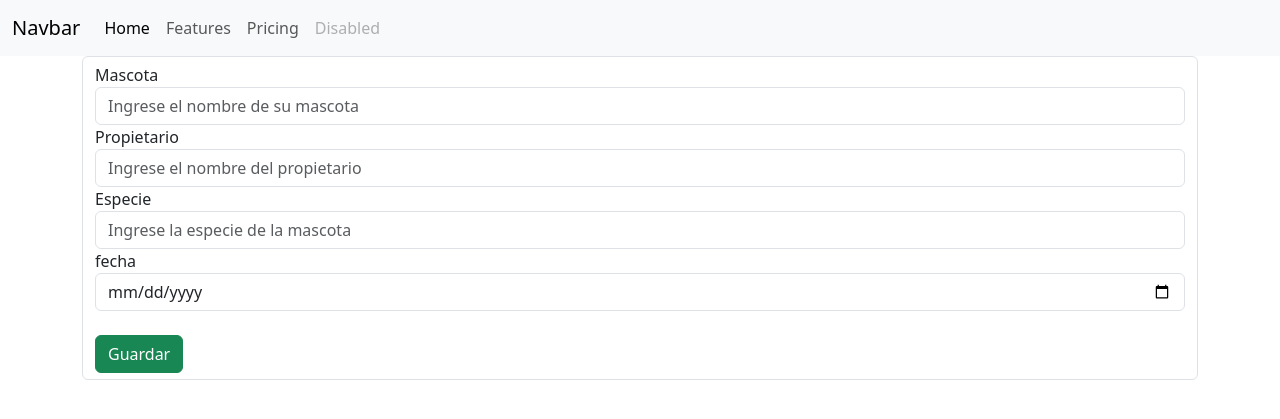
After one commit to miguelsirpavalencia/examemergentescitas, a Flask app: page /nuevoregistro in a window 1280 px wide. The commit adds this page. Shown: the top 419 px of the page. Run offline with Flask 3, Linux system fonts and the light colour scheme.

Commit message:
funcionalidad de registro exitoso

```diff
--- a/app.py
+++ b/app.py
@@ -1,4 +1,4 @@
-from flask import Flask,request,url_for,render_template
+from flask import Flask,request,url_for,render_template,redirect
 import sqlite3
 
 
@@ -37,6 +37,29 @@ def index():
 
     return render_template("index.html",pacientes=pacientes)
 
+@app.route('/nuevoregistro')
+def nuevoregistro():
+    return render_template("registro.html")
+
+
+@app.route("/registro",methods=["POST"])
+def registro():
+    mascota = request.form["mascota"]
+    propietario = request.form["propietario"]
+    especie = request.form["especie"]
+    fecha = request.form["fecha"]
+    conn = sqlite3.connect("citas.db")
+    cursor = conn.cursor()
+    cursor.execute(
+        """
+        INSERT INTO pacientes(mascota,propietario,especie,fecha)
+        VALUES(?,?,?,?)
+        """,(mascota,propietario,especie,fecha)
+    )
+    conn.commit()
+    conn.close()
+    return redirect("/")
+
 
 if __name__ =="__main__":
     app.run(debug=True)
--- a/templates/index.html
+++ b/templates/index.html
@@ -4,7 +4,7 @@
 
 {%block content%}
 <h1>Pagina Principal</h1>
-
+<a href="/nuevoregistro" class="btn btn-success mb-3">Nuevo registro</a>
 
 <table class="table">
     <thead class="table-dark">
--- /dev/null
+++ b/templates/registro.html
@@ -0,0 +1,29 @@
+{% extends 'base.html' %}
+
+{% block content %}
+
+<form action="/registro" class="form-control" method="POST">
+    <div class="dato">
+        <label for="">Mascota</label>
+        <input type="text" name="mascota" placeholder="Ingrese el nombre de su mascota" class="form-control">
+    </div>
+    <div class="dato">
+        <label for="">Propietario</label>
+        <input type="text" name="propietario" placeholder="Ingrese el nombre del propietario" class="form-control">
+    </div>
+    <div class="dato">
+        <label for="">Especie</label>
+        <input type="text" name="especie" placeholder="Ingrese la especie de la mascota" class="form-control">
+    </div>
+
+    <div class="dato">
+        <label for="">fecha</label>
+        <input type="date" name="fecha" placeholder="Ingrese la fecha" class="form-control">
+    </div>
+    <br>
+    <div class="dato">
+        <input type="submit" name="guardar" value="Guardar" class="btn btn-success">
+    </div>
+</form>
+
+{% endblock %}
```
Also changed, not shown: citas.db.
